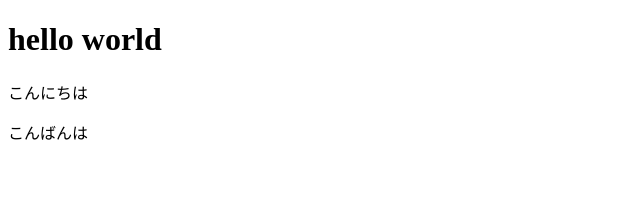
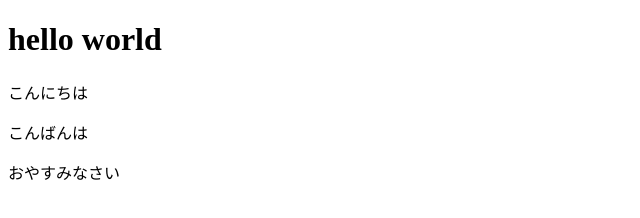
Before and after one commit to nasufamily/nasu20220601, a plain HTML site: page index.html in a window 1280 px wide. Shown: the whole page, without its empty margins (0-640 px from the left). Drawn offline with Linux system fonts and the light colour scheme.

Commit message:
おやすみんさい入れました

```diff
--- a/index.html
+++ b/index.html
@@ -10,5 +10,6 @@
     <h1>hello world</h1>
     <p>こんにちは</p>
     <p>こんばんは</p>
+    <p>おやすみなさい</p>
 </body>
 </html>
```
